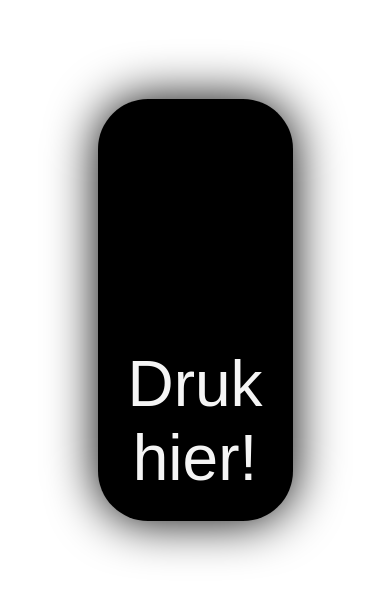
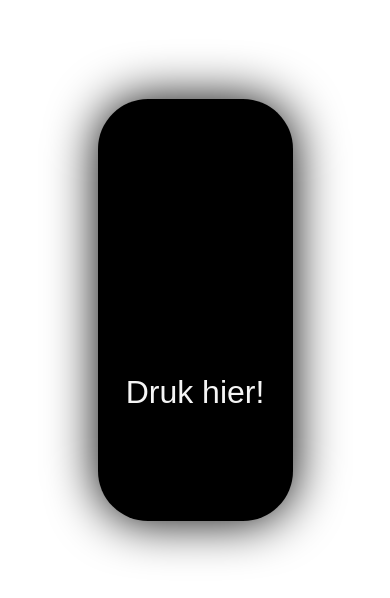
Before and after one commit to Antmagnum/gooiMielies, a plain HTML site: page index.html in a window 390 px wide. Shown: the part 112-710 px from the top of the page. Drawn offline with Linux system fonts and the light colour scheme.

Commit message:
Add files via upload

```diff
--- a/style.css
+++ b/style.css
@@ -37,6 +37,7 @@
 
 .startButton {
     opacity: 0;
+    font-size: 3rem;
 }
 
 #start:hover .startButton {
@@ -637,3 +638,9 @@ section {
     }
 
 }
+
+@media (max-width: 600px) {
+    #start {
+        font-size: 2rem;
+    }
+}
```
